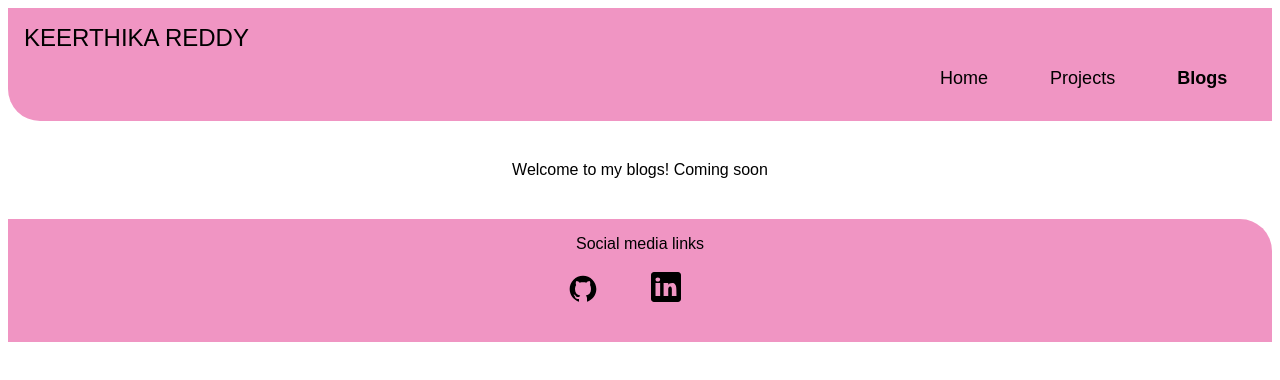
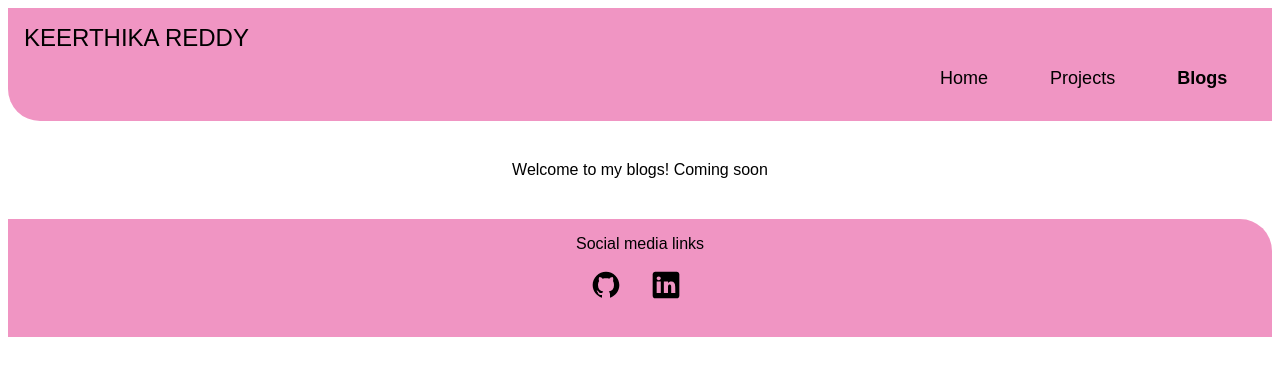
Before and after one commit to KeerthikaReddyP/Portfolio-GettingStarted, a plain HTML site: page blogs.html in a window 1280 px wide. Drawn offline with Linux system fonts and the light colour scheme.

Commit message:
Update blogs.html

```diff
--- a/blogs.html
+++ b/blogs.html
@@ -27,7 +27,7 @@
           <div class="footer-heading">Social media links</div>
           <ul class="list-unordered footer-list">
             <li class="list-item"><a href="https://github.com/KeerthikaReddyP"><img src="images/githubicon.svg" class="icon"/></a></li>
-            <li class="list-item"><a href="https://www.linkedin.com/in/keerthika-panchika/" class="link"><img src="images/linkedinicon.svg" class="icon"/></a></li>
+            <li class="list-item"><a href="https://www.linkedin.com/in/keerthika-panchika/"><img src="images/linkedinicon.svg" class="icon"/></a></li>
           </ul>
         </nav>
     </footer>
```
